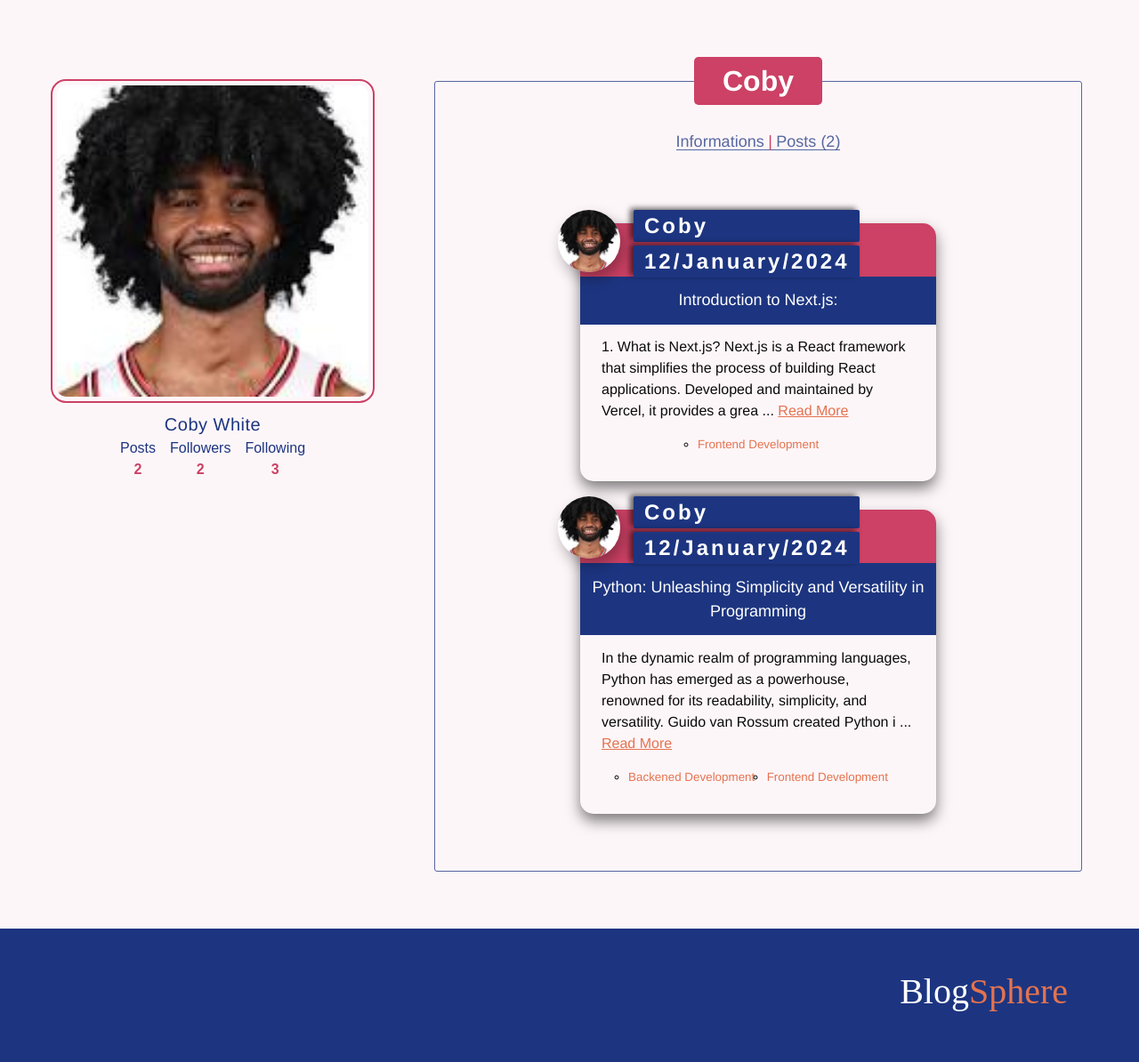
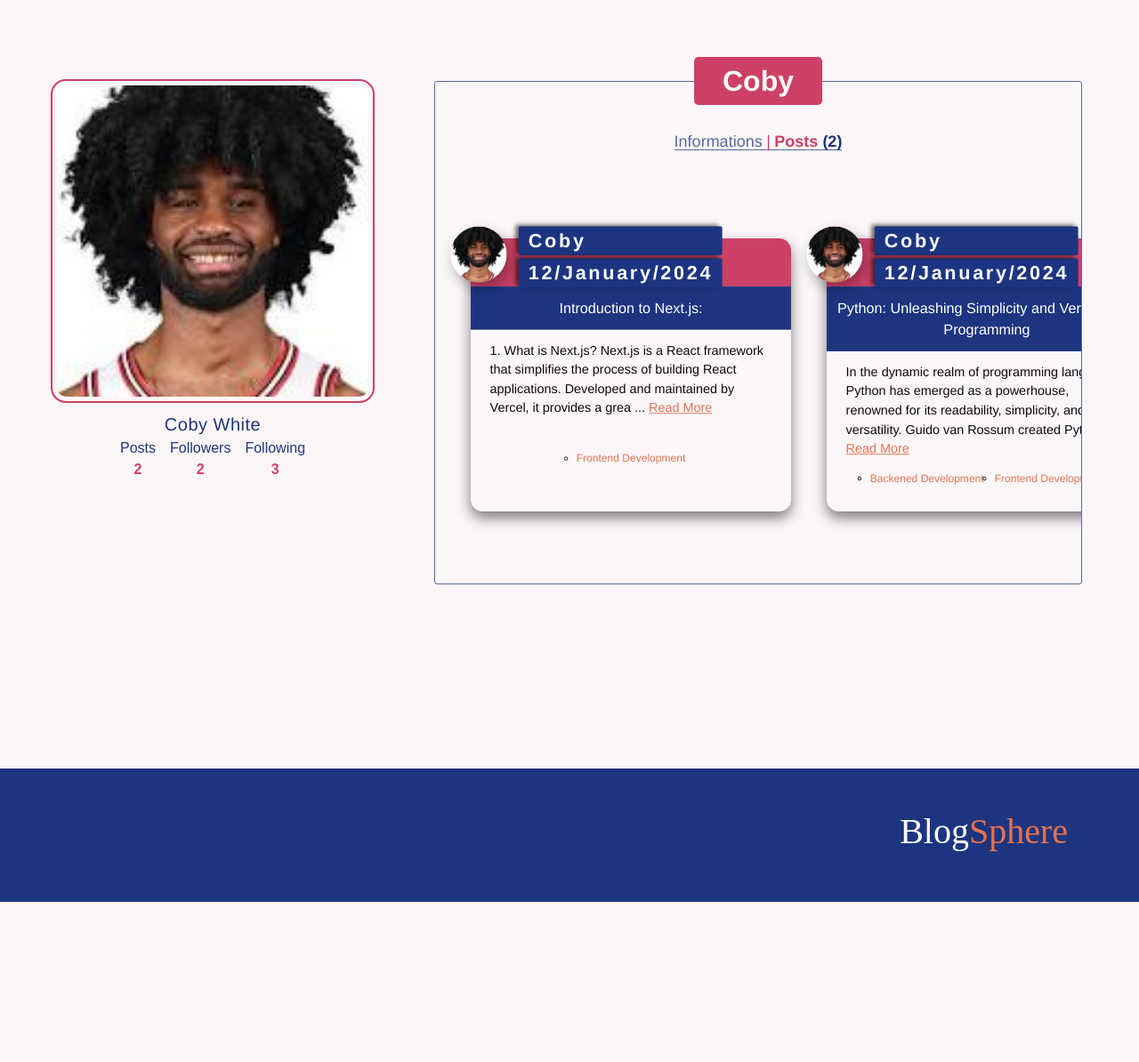
Before and after one commit to VPontis15/BlogSphere, a Django app: page /account/user/Coby/posts in a window 1280 px wide. Shown: the part 60-1254 px from the top of the page at 89% size. After the commit the page ends 1074 px from the top, so only its background shows below. Run offline with Django 5.2, Linux system fonts and the light colour scheme; data comes from the database, SQL or seed files in the repository; both versions use the stored data as it was after the commit.

Commit message:
some styling adjustments

```diff
--- a/accounts/models.py
+++ b/accounts/models.py
@@ -26,7 +26,7 @@ class Profile(models.Model):
     full_name = models.CharField(null=True, max_length = 200, blank= True)
     country = models.CharField(null=True, blank=True, max_length=100)
     city = models.CharField(null=True, blank=True, max_length=100)
-    following = models.ManyToManyField('self',related_name='followerss')
+    following = models.ManyToManyField('self',symmetrical=False, blank=True)
     followers = models.ManyToManyField("self", related_name="followed_by", symmetrical=False, blank=True)
 
 
--- a/static/article.css
+++ b/static/article.css
@@ -8,6 +8,7 @@
     flex-direction: column;
     justify-content: space-between;
     border-radius: 15px;
+    transform: scale(0.90);
 }
 
 .author {
--- a/static/myProfile.css
+++ b/static/myProfile.css
@@ -10,6 +10,7 @@
 p.about {
     color: var(--main-text-clr) !important;
     padding-block: .75em !important;
+
 }
 
 
--- a/static/otherUserProfile.css
+++ b/static/otherUserProfile.css
@@ -32,12 +32,15 @@
 }
 
 
-
+.row:has(p.about){
+    padding-right: 2.8em;
+}
 
 
 p.about {
     color: var(--main-text-clr) !important;
     padding-block: .75em !important;
+    line-height: 1.4;
 }
 
 
@@ -77,6 +80,7 @@ fieldset {
     border: 1px solid var(--main-clr-light);
    margin-inline:auto;
  padding-block: 2em;
+ min-height: 550px;
 }
 
 
@@ -161,6 +165,18 @@ fieldset legend {
 }
 
 
+.post-count, .link-active {
+    color: var(--heading-clr) !important;
+    font-weight: 700;
+}
+
+.post-count--active {
+    color: var(--main-clr) !important;
+    font-weight: 700;
+}
+
+
+
 
 .row:not(:last-child){
     margin-bottom: var(--gutter-y-300)
@@ -191,7 +207,8 @@ input:disabled {
 
 
   .col-user-details p {
-    display: inline-block;
+    display: inline-flex;
+    align-items: center;
     color: var(--heading-clr);
     padding: .15em 1em;
     min-width: 300px;
@@ -222,3 +239,16 @@ input:disabled {
     color: var(--heading-clr);
     font-weight: 600;
 }
+
+
+
+
+
+.blogs {
+    display: grid;
+    grid-auto-flow: column;
+    overflow-x: scroll;
+    scroll-snap-align:start;
+    padding-inline: 1.25em;
+    scroll-snap-type: mandatory;
+}
```
Also changed, not shown: db.sqlite3.
